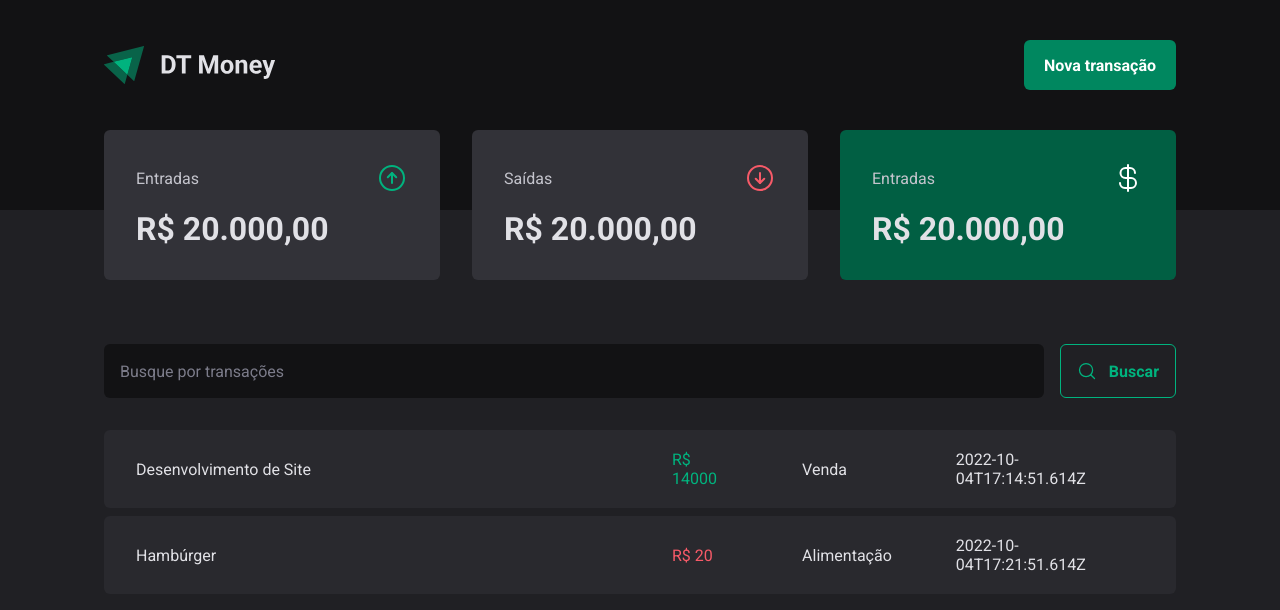
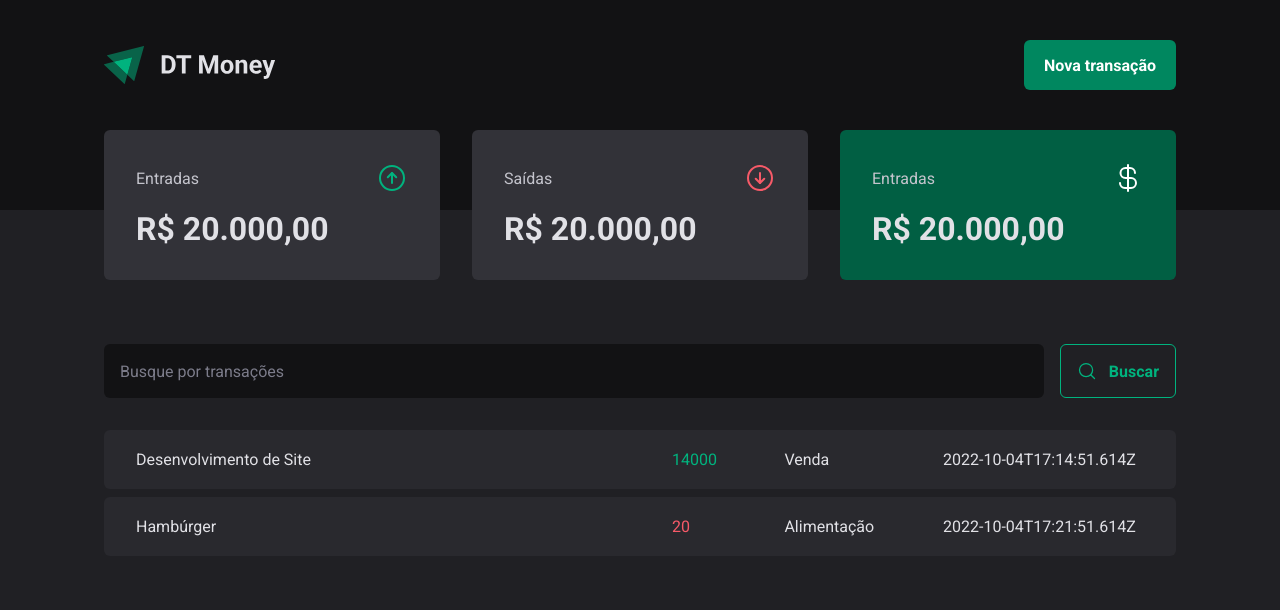
Before and after one commit to RenanArantes/dt-money, a React (Vite) app: page / in a window 1280 px wide. Shown: the top 610 px of the page. Built offline with nearby package versions, Linux system fonts and the light colour scheme; data requests are answered from the project's data file.

Commit message:
Criando contexto de transacoes

```diff
--- a/src/App.tsx
+++ b/src/App.tsx
@@ -1,4 +1,5 @@
 import { ThemeProvider } from 'styled-components'
+import { TransactionsProvider } from './contexts/TransactionsContext'
 import { Transations } from './pages/Transactions'
 import { GlobalStyle } from './styles/global'
 import { defaultTheme } from './styles/themes/default'
@@ -8,7 +9,9 @@
     <ThemeProvider theme={defaultTheme}>
       <GlobalStyle />
 
-      <Transations />
+      <TransactionsProvider>
+        <Transations />
+      </TransactionsProvider>
     </ThemeProvider>
   )
 }
--- /dev/null
+++ b/src/contexts/TransactionsContext.tsx
@@ -0,0 +1,42 @@
+import { createContext, ReactNode, useEffect, useState } from 'react'
+
+interface Transactions {
+  id: number
+  description: string
+  type: 'income' | 'outcome'
+  price: number
+  category: string
+  createdAt: string
+}
+
+interface TransactionsContextType {
+  transactions: Transactions[]
+}
+
+interface TransactionsProviderProps {
+  children: ReactNode
+}
+
+export const TransactionsContext = createContext({} as TransactionsContextType)
+
+export function TransactionsProvider({ children }: TransactionsProviderProps) {
+  const [transactions, setTransactions] = useState<Transactions[]>([])
+
+  async function loadTransactions() {
+    const response = await fetch('http://localhost:3000/transactions')
+    const data = await response.json()
+
+    console.log(data)
+    setTransactions(data)
+  }
+
+  useEffect(() => {
+    loadTransactions()
+  }, [])
+
+  return (
+    <TransactionsContext.Provider value={{ transactions }}>
+      {children}
+    </TransactionsContext.Provider>
+  )
+}
--- a/src/pages/Transactions/index.tsx
+++ b/src/pages/Transactions/index.tsx
@@ -1,6 +1,7 @@
-import { useEffect, useState } from 'react'
+import { useContext, useEffect, useState } from 'react'
 import { Header } from '../../Components/Header'
 import { Summary } from '../../Components/Summary'
+import { TransactionsContext } from '../../contexts/TransactionsContext'
 import { SearchForm } from './components/SearchForm'
 import {
   PriceHighlight,
@@ -18,19 +19,7 @@
 }
 
 export function Transations() {
-  const [transactions, setTransactions] = useState<Transactions[]>([])
-
-  async function loadTransactions() {
-    const response = await fetch('http://localhost:3000/transactions')
-    const data = await response.json()
-
-    console.log(data)
-    setTransactions(data)
-  }
-
-  useEffect(() => {
-    loadTransactions()
-  }, [])
+  const { transactions } = useContext(TransactionsContext)
 
   return (
     <div>
@@ -46,7 +35,7 @@
                   <td width={'50%'}>{transaction.description}</td>
                   <td>
                     <PriceHighlight variant={transaction.type}>
-                      R$ {transaction.price}
+                      {transaction.price}
                     </PriceHighlight>
                   </td>
                   <td>{transaction.category}</td>
```
